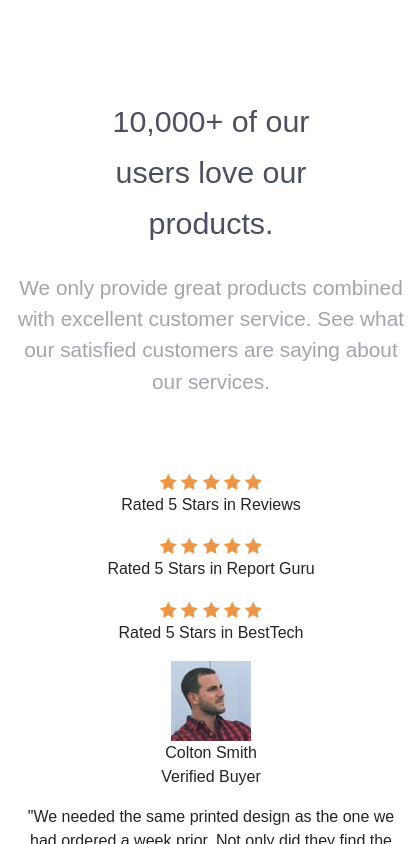
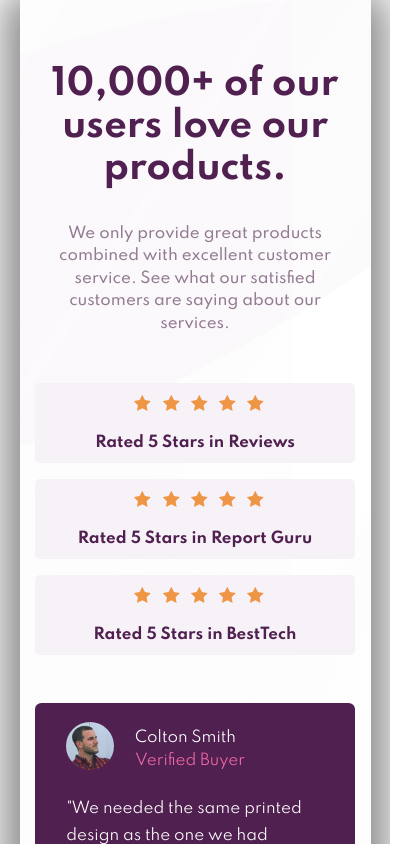
Before and after one commit to ricky80l/social-proof-section-master, a plain HTML site: page index.html in a window 390 px wide. Shown: the top 844 px of the page, 418 px wide, since content can reach past the window. Drawn offline with nearby package versions, Linux system fonts and the light colour scheme.

Commit message:
Add files via upload

```diff
--- a/css/styles.css
+++ b/css/styles.css
@@ -2,158 +2,293 @@
 * {
     padding: 0;
     margin: 0;
+    font-family: 'Spartan', sans-serif;
 }
 
 body {
+    min-height: 100vh;
+    font-weight: 400;
+}
+
+.flexbox {
     display: flex;
+    align-items: center;
     justify-content: center;
-    align-items: center;
     flex-direction: column;
-    min-height: 100vh;
-    font-family: 'Poppins', sans-serif;
+}
+
+.col-sm-4,
+.col-sm-6 {
+    height: 300px;
+}
+
+.row {
+    margin: 0;
 }
 
 
 /* MAIN SECTION */
 
 .main {
-    font-family: 'Poppins', sans-serif;
-    text-align: center;
+    max-width: 91rem;
+    min-height: 35.87rem;
+    font-size: 0.9375rem;
+    background-image: url(../images/bg-pattern-top-desktop.svg), url(../images/bg-pattern-bottom-desktop.svg);
+    background-size: cover;
+    background-position: 146rem -173rem, 17rem;
+    padding: 5%;
+    box-shadow: 0px 9px 40px 1rem rgb(0 0 0 / 47%);
 }
 
 .container {
-    margin: 0 auto;
-    max-width: 90rem;
+    padding: 0;
+}
+
+.col-lg-6 {
+    padding: 0;
+}
+
+
+/* FIRST SECTION */
+
+.first-row {
+    width: 30rem;
 }
 
 h1 {
-    font-weight: 200;
-    font-size: 2.4rem;
-    line-height: 3.2rem;
-    margin-top: 2rem;
+    font-weight: 700;
+    margin-bottom: 1rem;
+}
+
+.description {
+    font-weight: 500;
+    color: hsl(303, 10%, 53%);
 }
 
 h1,
-.type {
-    color: hsl(234, 12%, 34%);
-}
-
-.bold {
-    font-weight: 600 !important;
-    font-size: 2.5rem;
-}
-
-.description {
-    margin-top: 1rem;
-    padding: 0 28%;
-    margin-bottom: 1.5rem;
-    color: hsl(229, 6%, 66%);
-}
-
-.cont-type {
-    display: flex;
-    align-items: center;
-    justify-content: center;
-    min-height: 30rem;
-}
-
-.cont-vertical {
-    max-width: 33%;
-}
-
-.sub-cont {
-    margin: 2rem 1rem;
-    padding: 2.3rem 2.3rem 0;
-    border-radius: 0.4rem;
-    box-shadow: 0px 5px 20px -7px rgb(0 0 0 / 60%);
-    height: 16rem;
-    position: relative;
-    flex-wrap: wrap;
-}
-
-.ciano {
-    border-top: 4px solid hsl(180, 62%, 55%);
-}
-
-.red {
-    border-top: 4px solid hsl(0, 78%, 62%);
-}
-
-.yellow {
-    border-top: 4px solid hsl(34, 97%, 64%);
-    margin-bottom: 1rem !important;
-}
-
-.blue {
-    border-top: 4px solid hsl(212, 86%, 64%);
-}
-
-.type,
-.subdesc {
-    text-align: left !important;
-}
-
-.subdesc {
-    color: hsl(229, 6%, 66%);
-}
-
-.symbol {
-    position: absolute;
-    width: 3.8rem;
-    bottom: 2rem;
-    right: 2rem;
+.stars p {
+    color: hsl(300, 43%, 22%);
 }
 
 
-/* FOOTER SECTION */
+/* STARS SECTION */
+
+.stars {
+    width: 100%;
+    margin: 0 !important;
+    padding: 1rem 0 9rem;
+    display: flex;
+    justify-content: right;
+}
+
+.cont-stars {
+    margin-right: 0;
+    width: auto;
+    padding-right: 0;
+}
+
+.first p,
+.second p,
+.third p {
+    width: 27rem;
+    margin: 0;
+    font-weight: 700;
+}
+
+.none {
+    display: none;
+}
+
+.first,
+.second,
+.third {
+    background-color: hsl(300, 24%, 96%);
+    border-radius: 0.3rem;
+    width: max-content;
+    line-height: 2.5rem;
+}
+
+.second {
+    margin: 1rem 0;
+    margin-left: 2rem;
+}
+
+.third {
+    margin-left: 4rem;
+}
+
+.star:first-child {
+    margin-left: 1rem;
+}
+
+.star {
+    margin-right: 0.45rem;
+}
+
+.star:last-child {
+    margin-right: 1.4rem;
+}
+
+
+/* REVIEWS SECTION */
+
+.review {
+    background-color: hsl(300, 43%, 22%);
+    border-radius: 0.4rem;
+    color: hsl(0, 0%, 100%);
+    margin: 0 1rem 0rem;
+    width: 25rem;
+    height: 14rem;
+}
+
+.review:nth-child(1) {
+    margin-left: 0;
+}
+
+.review:nth-child(2) {
+    margin-top: 0.9rem;
+}
+
+.review:nth-child(3) {
+    margin-top: 1.8rem;
+    margin-right: 0;
+}
+
+.cont-rev {
+    padding: 1.2rem;
+}
+
+.cont-rev .portrait {
+    border-radius: 100%;
+    width: 3rem;
+    margin-right: 1.3rem;
+    float: left;
+}
+
+.people {
+    margin-top: 0.3rem;
+}
+
+.people span {
+    color: hsl(333, 80%, 67%);
+}
+
+.rev-par {
+    margin-top: 1.4rem;
+    line-height: 1.7rem;
+}
+
+
+/* FOOTER SECTION  */
 
 .attribution {
-    font-size: 0.7rem;
-    margin-top: 0.8rem;
+    font-size: 11px;
     text-align: center;
+    margin-top: 1rem;
 }
 
 .attribution a {
     color: hsl(228, 45%, 44%);
-    font-size: 0.9rem;
 }
 
 
 /* MEDIA QUERY */
 
-@media screen and (max-width:1040px) {
-    .container {
-        padding: 0;
-        margin: 4rem 1rem 0;
+@media screen and (max-width:1399px) {
+    .first,
+    .second,
+    .third {
+        text-align: center;
     }
-    h1 {
-        font-size: 1.9rem;
-        padding-bottom: 0.4rem;
+    .reviews-section {
+        display: flex;
+        justify-content: space-around;
     }
-    .bold {
-        font-size: 1.9rem;
+    .review {
+        margin-top: 0 !important;
+        margin-bottom: 2.5rem;
     }
-    .description {
-        font-size: 1.3rem;
-        padding: 0 0 3rem;
-    }
-    .cont-type {
-        flex-direction: column;
-    }
-    .cont-vertical {
-        min-width: 100%;
-        max-width: 100%;
-    }
-    .cont-vertical {
-        flex-direction: column;
-    }
-    .sub-cont {
-        margin: 0 0 2rem;
-    }
-    .yellow {
-        margin-bottom: 2rem !important;
-    }
-    .attribution {
-        margin-bottom: 1rem;
+    .review:nth-child(3) {
+        margin-left: 0;
     }
 }
+
+@media screen and (max-width:1199px) {
+    .first,
+    .second,
+    .third {
+        width: 25rem;
+    }
+    /* .first {
+        margin-left: 0;
+    }
+
+    .second {
+        margin-left: 0.8rem;
+    }
+
+    .third {
+        margin-left: 1.6rem;
+    } */
+    .first p,
+    .second p,
+    .third p {
+        text-align: left;
+        width: auto;
+    }
+}
+
+@media screen and (max-width:991px) {
+    .description {
+        padding: 0 5% 1rem;
+    }
+    .first,
+    .second,
+    .third,
+    .review {
+        margin: 0 auto 1rem !important;
+        width: 20rem;
+    }
+    .review {
+        padding-bottom: 1rem;
+        height: auto;
+        margin-bottom: 2rem !important;
+        padding-bottom: 0;
+    }
+    .none {
+        display: block;
+    }
+    .first p,
+    .second p,
+    .third p {
+        margin-left: 0;
+        text-align: center;
+    }
+    .cont-rev {
+        margin: 0 auto !important;
+    }
+    .first-row {
+        width: 100%;
+        text-align: center;
+        margin: 0 auto;
+    }
+    .stars {
+        margin: 0 auto;
+        padding: 1rem 0 2rem;
+        justify-content: center;
+    }
+    .cont-stars {
+        margin-right: 0.75rem;
+    }
+    @media screen and (max-width:767px) {
+        .main {
+            width: 90%;
+            padding: 0;
+        }
+        h1 {
+            font-size: 2.2rem;
+            padding-top: 4rem;
+            padding-bottom: 1rem;
+        }
+    }
+}
```
